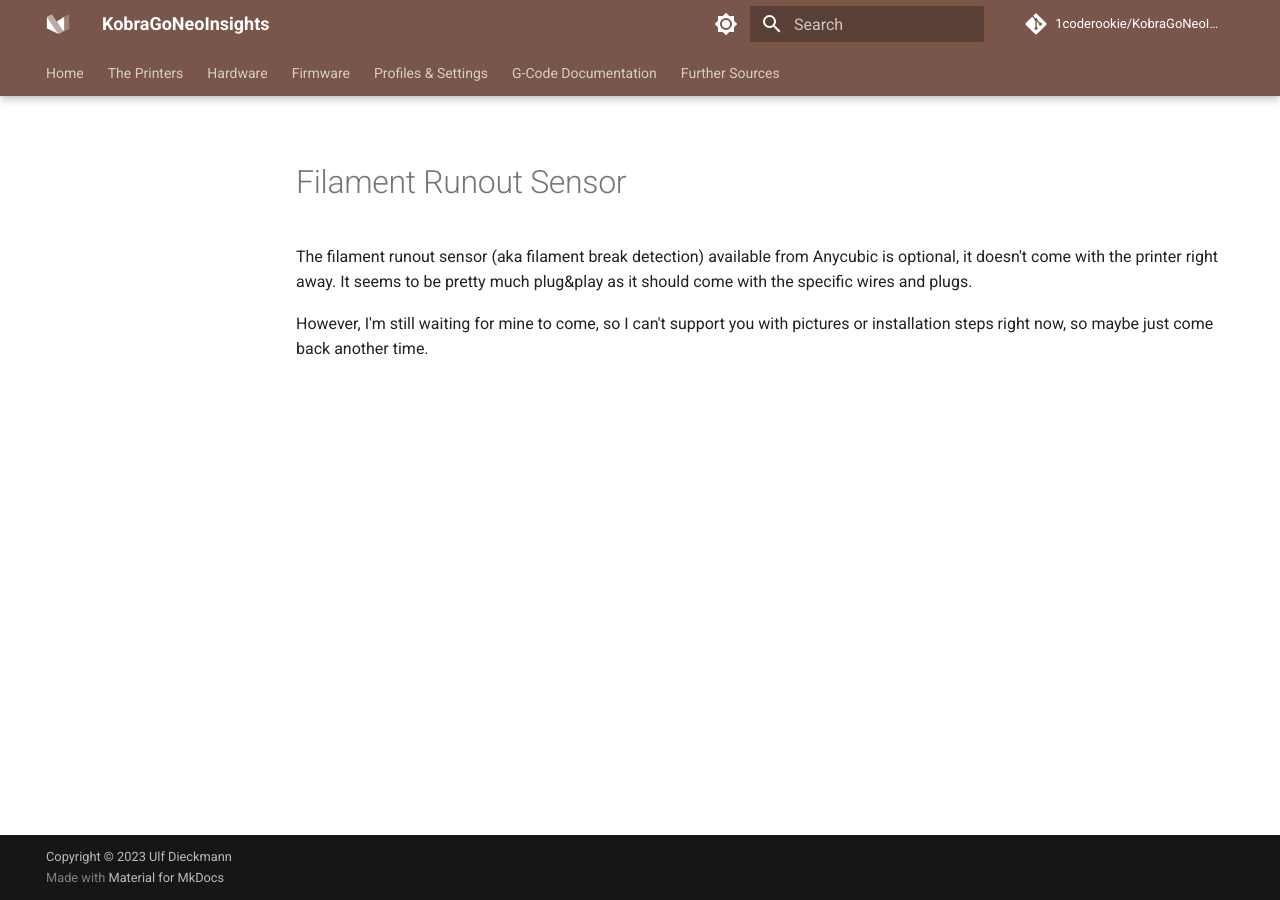
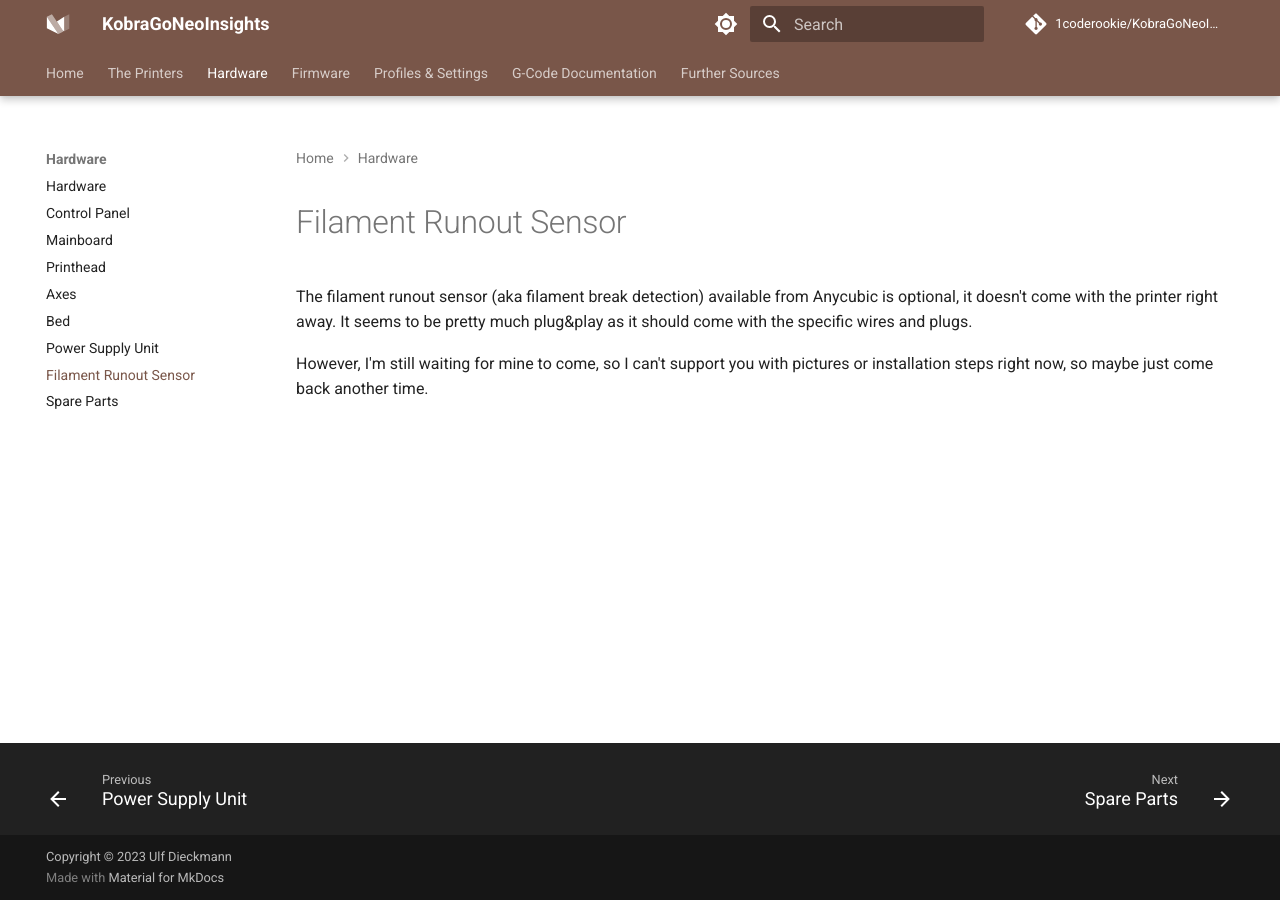
Before and after one commit to 1coderookie/KobraGoNeoInsights, an MkDocs documentation site: the page built from docs/hardware/filament_sensor.md, in a window 1280 px wide. Built offline with MkDocs 1.6.1 and Material for MkDocs 9.7.7, drawn with Linux system fonts in a browser that asks for light colours; comment, search, counter and statistics services are not loaded.

Commit message:
Update mkdocs.yml

```diff
--- a/mkdocs.yml
+++ b/mkdocs.yml
@@ -120,6 +120,7 @@ nav:
     - Axes: 'hardware/axes.md'
     - Bed: 'hardware/bed.md'
     - Power Supply Unit: 'hardware/powersupply.md'
+    - Filament Runout Sensor: 'hardware/filament_sensor.md'
     - Spare Parts: 'hardware/spare_parts.md'
   - Firmware:
     - Stock Firmware (Marlin Based): 'firmware/fw_marlin.md'
```
